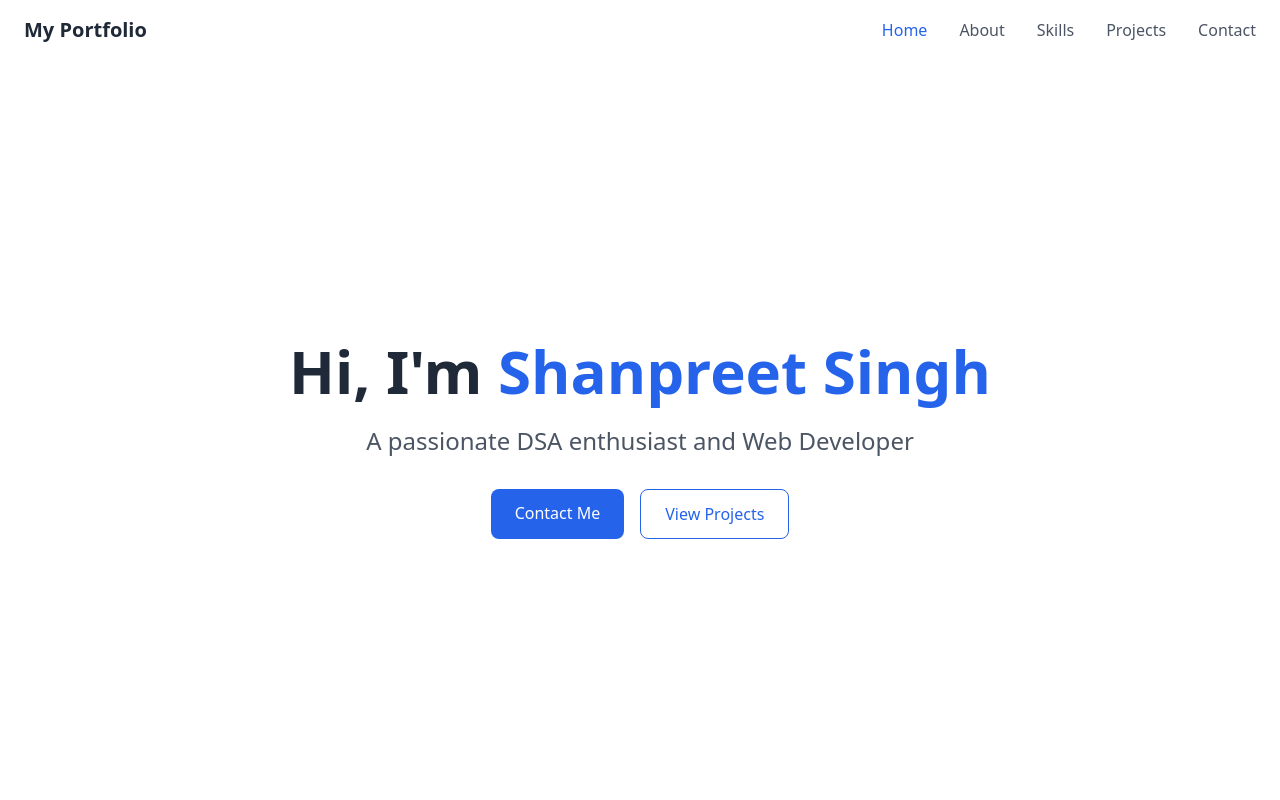
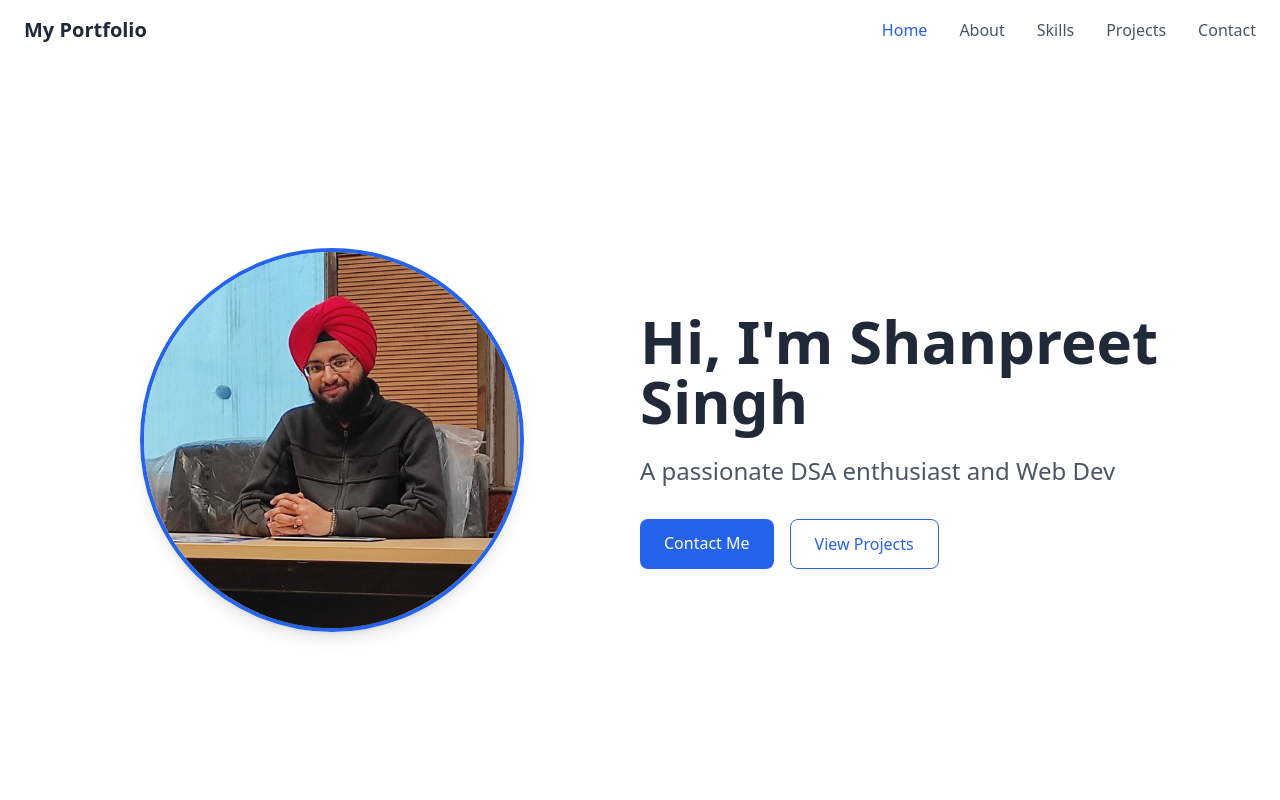
Before and after one commit to ShanpreetSingh/Portfolio, a React (Create React App) app: page / in a window 1280 px wide. Shown: the top 800 px of the page. Built offline with nearby package versions, Linux system fonts and the light colour scheme.

Commit message:
Added photo

```diff
--- a/src/components/Hero.jsx
+++ b/src/components/Hero.jsx
@@ -1,14 +1,48 @@
+import { useEffect, useState } from 'react';
+import profileImage from '../assets/profile.jpg';
+
 export default function Hero() {
-    return (
-      <section id="home" className="min-h-screen flex items-center justify-center pt-20">
-        <div className="container mx-auto px-6 text-center">
-          <h1 className="text-5xl md:text-6xl font-bold text-gray-800 dark:text-white mb-6">
-            Hi, I'm <span className="text-blue-600 dark:text-blue-400">Shanpreet Singh</span>
+  const [displayText, setDisplayText] = useState('');
+  const fullText = "Hi, I'm Shanpreet Singh\nA passionate DSA enthusiast and Web Developer";
+
+  useEffect(() => {
+    let i = 0;
+    const typingEffect = setInterval(() => {
+      if (i < fullText.length) {
+        setDisplayText(fullText.substring(0, i + 1));
+        i++;
+      } else {
+        clearInterval(typingEffect);
+      }
+    }, 100);
+
+    return () => clearInterval(typingEffect);
+  }, []);
+
+  return (
+    <section id="home" className="min-h-screen flex items-center justify-center pt-20">
+      <div className="container mx-auto px-6 flex flex-col md:flex-row items-center">
+        {/* Image Section */}
+        <div className="md:w-1/2 mb-10 md:mb-0 flex justify-center">
+          <img
+            src={profileImage}
+            alt=""
+            className="rounded-full w-75 h-75 md:w-96 md:h-96 object-cover border-4 border-blue-600 shadow-lg"
+          />
+        </div>
+
+        {/* Text Section */}
+        <div className="md:w-1/2 text-center md:text-left">
+          <h1 className="text-5xl md:text-6xl font-bold text-gray-800 dark:text-white mb-6 whitespace-pre-line">
+            {displayText.split('\n')[0]}
+            {displayText.includes("Shanpreet Singh") && (
+              <span className="text-blue-600 dark:text-blue-400"> </span>
+            )}
           </h1>
-          <p className="text-xl md:text-2xl text-gray-600 dark:text-gray-300 mb-8">
-            A passionate DSA enthusiast and Web Developer
+          <p className="text-xl md:text-2xl text-gray-600 dark:text-gray-300 mb-8 whitespace-pre-line">
+            {displayText.split('\n')[1]}
           </p>
-          <div className="flex justify-center space-x-4">
+          <div className="flex justify-center md:justify-start space-x-4">
             <a
               href="#contact"
               className="px-6 py-3 bg-blue-600 text-white rounded-lg hover:bg-blue-700 transition-colors"
@@ -23,6 +57,7 @@ export default function Hero() {
             </a>
           </div>
         </div>
-      </section>
-    );
-  }
+      </div>
+    </section>
+  );
+}
```
Also changed, not shown: src/assets/profile.jpg (added).
